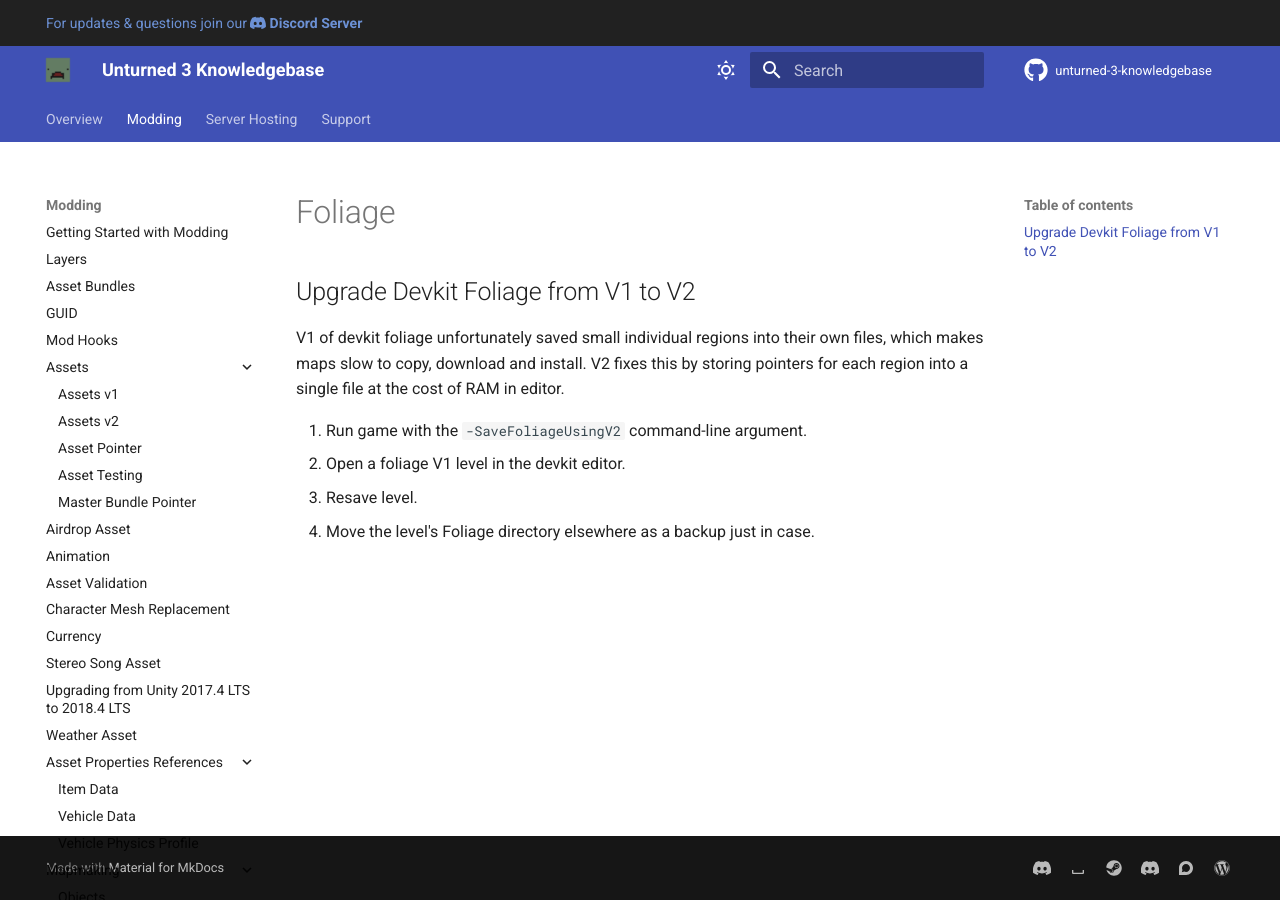
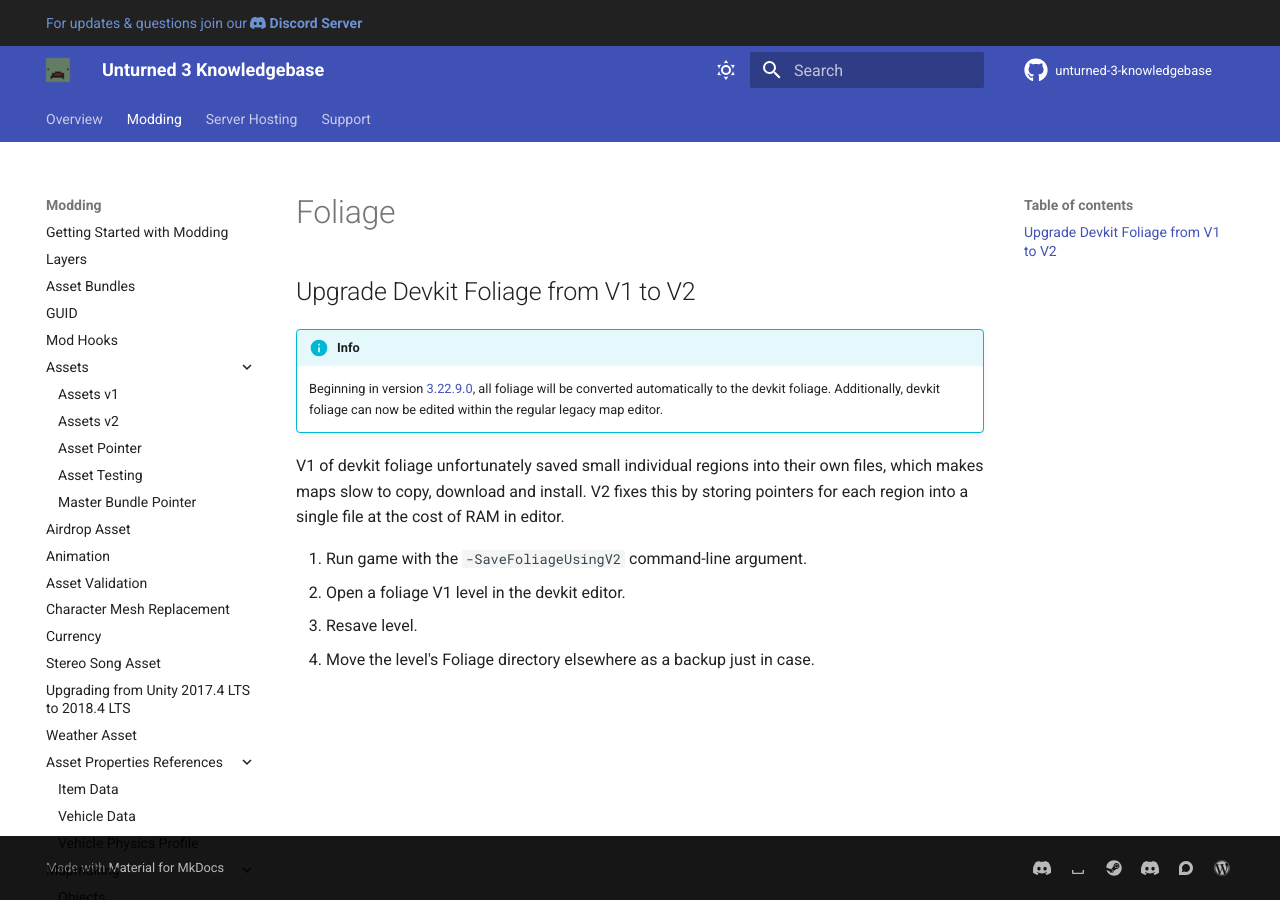
Before and after one commit to unturned-info/unturned-3-knowledgebase, an MkDocs documentation site: the page built from docs/Modding/mapmaking/Foliage.md, in a window 1280 px wide. Built offline with MkDocs 1.6.1 and Material for MkDocs 9.7.7, drawn with Linux system fonts in a browser that asks for light colours; comment, search, counter and statistics services are not loaded.

Commit message:
Update Foliage.md
Added notice, just like the one on the landscape page.
Signed-off-by: Jdance-Media <67397422+Jdance-Media@users.noreply.github.com>

```diff
--- a/docs/Modding/mapmaking/Foliage.md
+++ b/docs/Modding/mapmaking/Foliage.md
@@ -1,6 +1,9 @@
 # Foliage
 
 ## Upgrade Devkit Foliage from V1 to V2
+
+!!! info
+    Beginning in version [3.22.9.0](https://store.steampowered.com/news/app/304930/view/3212766758952510190 "3.22.9.0"), all foliage will be converted automatically to the devkit foliage. Additionally, devkit foliage can now be edited within the regular legacy map editor.
 
 V1 of devkit foliage unfortunately saved small individual regions into their own files, which makes maps slow to copy, download and install. V2 fixes this by storing pointers for each region into a single file at the cost of RAM in editor.
 
```
